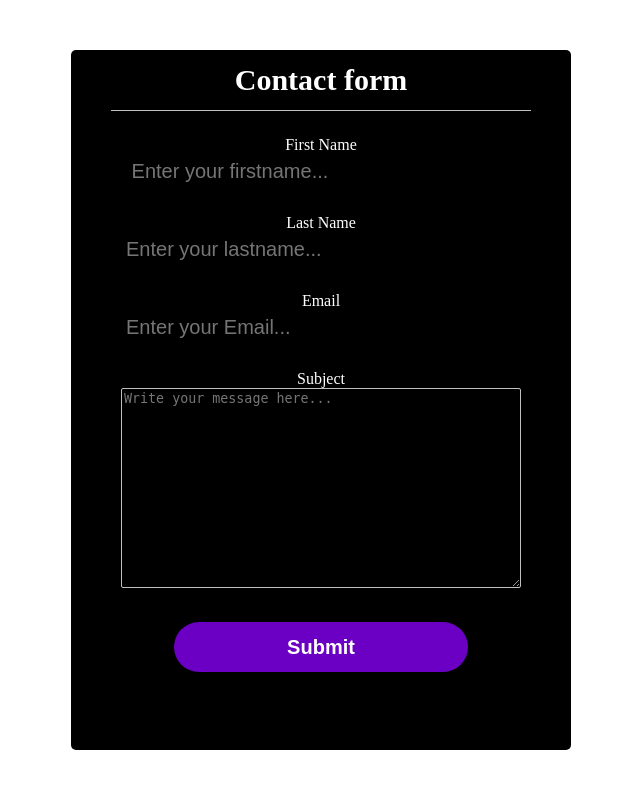
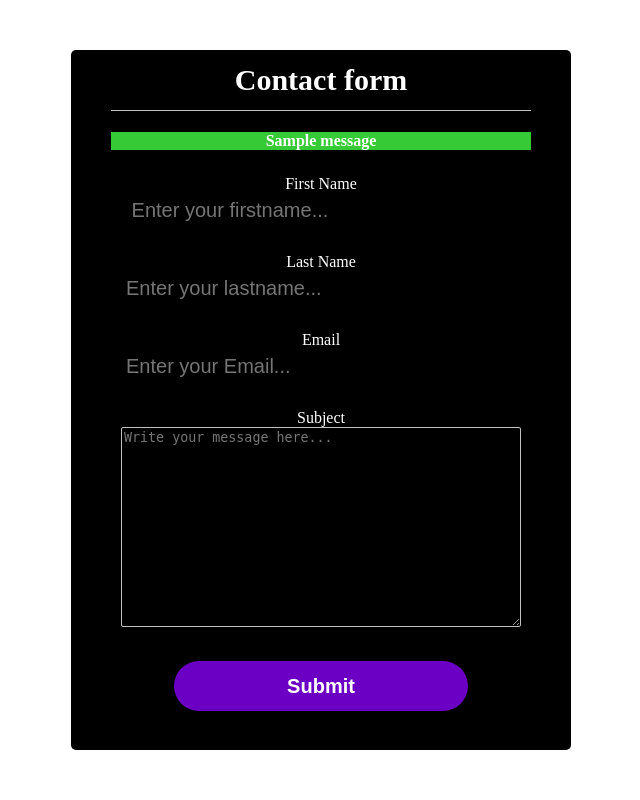
Before and after one commit to gagandeepsingh21/APIWORK, a Flask app: page /contact.html in a window 1280 px wide. Shown: the part 90-890 px from the top of the page, without its empty margins (319-959 px from the left). Run offline with Flask 2, Linux system fonts and the light colour scheme; one stand-in notice (Sample message) is shown.

Commit message:
minor edits

```diff
--- a/Templates/contact.html
+++ b/Templates/contact.html
@@ -37,6 +37,13 @@
     <div class="container">
         <form action="{{url_for('insert')}}" method="POST">
             <h1>Contact form</h1>
+            {% with messages = get_flashed_messages() %}
+                {% if messages %}
+                    {% for message in messages %}
+                        <h4 style="background-color: rgb(54, 202, 54); color: white; font-weight: bold;">{{message}}</h4>
+                    {% endfor %}
+                {% endif %}
+            {% endwith %}
             <div class="field">
             <label for="fname">First Name</label><br>
             <input type="text" id="fname" name="Fname" placeholder=" Enter your firstname..."><br>
--- a/app.py
+++ b/app.py
@@ -1,4 +1,4 @@
-from flask import Flask, render_template,request,url_for,redirect
+from flask import Flask, render_template,request,url_for,redirect,flash
 from flask_sqlalchemy import SQLAlchemy
 
 
@@ -41,7 +41,7 @@ def insert():
         db.session.add(my_data)
         db.session.commit()
 
-        print("Data Inserted Successfully")
+        flash("Message sent Successfully")
 
         return render_template("contact.html")
 
```
Also changed, not shown: appdata.db.
